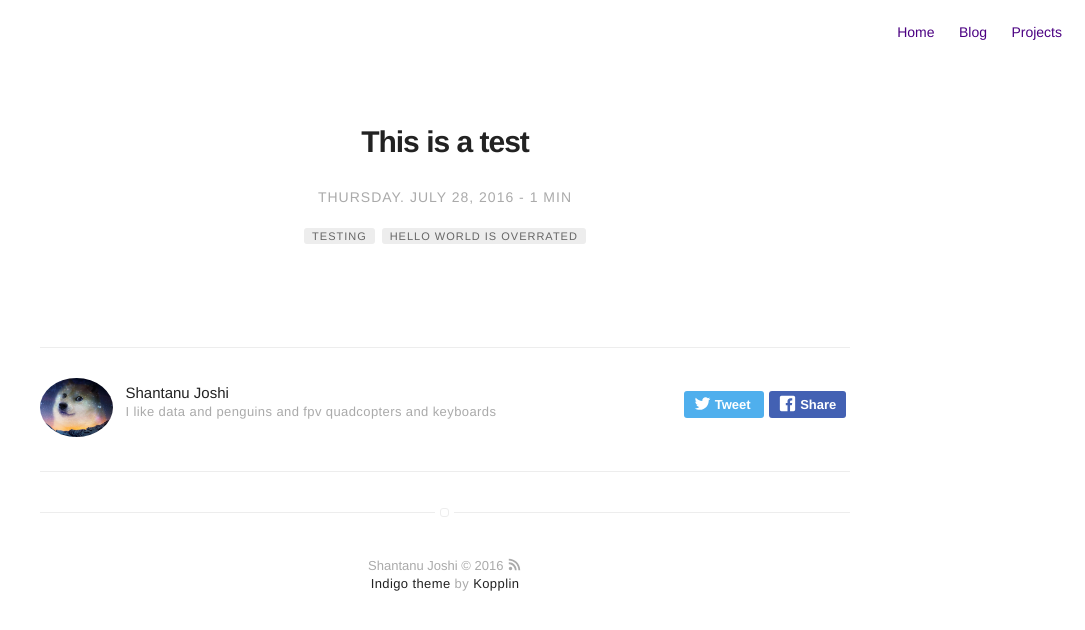
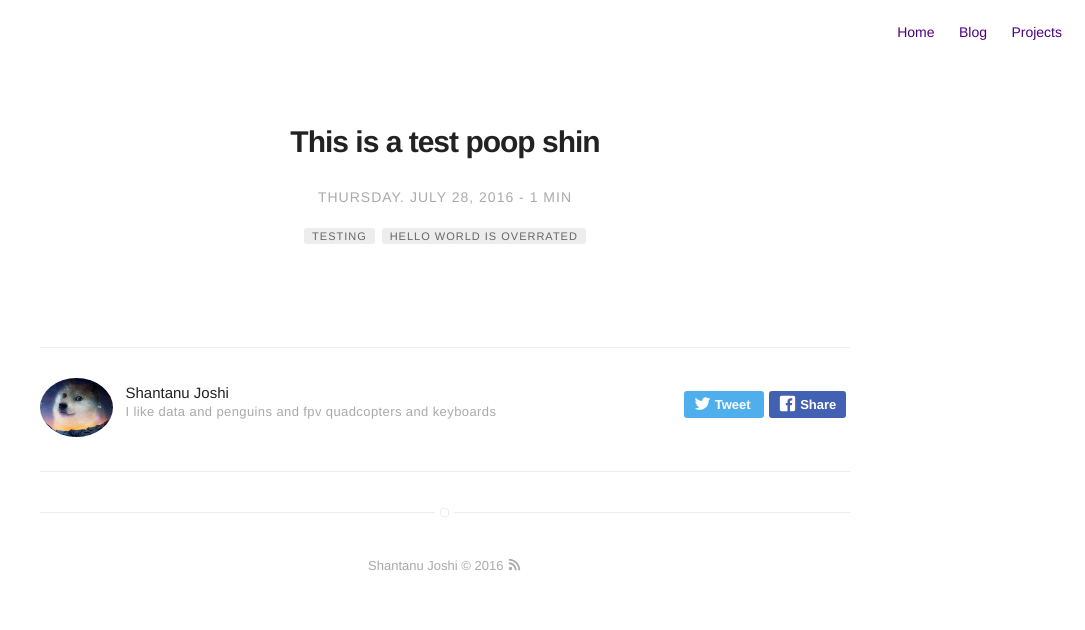
Before and after one commit to ShantanuJoshi/shantanujoshi.github.io, a Jekyll site: the page built from _posts/2015-02-24-markdown-extra-components.markdown, in a window 1280 px wide. Shown: the top 630 px of the page, without its empty margins (195-1280 px from the left). Built offline with Jekyll 4.4.1, drawn with Linux system fonts in a browser that asks for light colours.

Commit message:
More Changes

```diff
--- a/_includes/footer.html
+++ b/_includes/footer.html
@@ -1,7 +1,3 @@
 <footer class="footer-main">
     {{ site.name }} © {{ site.time | date: '%Y' }} <a class="link" href="{{ site.url }}/feed.xml" target="_blank"><svg class="icon icon-rss"><use xlink:href="#icon-rss"></use></svg></a>
-
-    <p class="extra">
-        <a class="link" href="https://github.com/sergiokopplin/indigo">Indigo theme</a> by <a class="link" href="http://koppl.in">Kopplin</a>
-    </p>
 </footer>
--- a/_posts/2015-02-24-markdown-extra-components.markdown
+++ b/_posts/2015-02-24-markdown-extra-components.markdown
@@ -1,5 +1,5 @@
 ---
-title: "This is a test"
+title: "This is a test poop shin"
 layout: post
 date: 2016-07-28 15:55
 image: /assets/images/markdown.jpg
```
Also changed, not shown: assets/images/favicon/favicon.ico (deleted), 13 other files.
